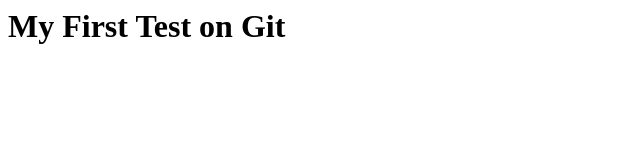
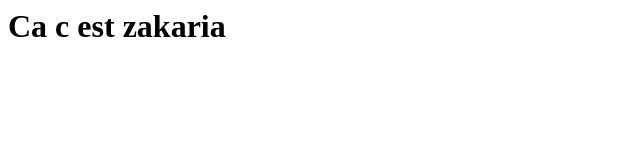
Before and after one commit to ElIDRISSIZak/projetGit, a plain HTML site: page index.html in a window 1280 px wide. Shown: the whole page, without its empty margins (0-640 px from the left). Drawn offline with Linux system fonts and the light colour scheme.

Commit message:
ca c est zak

```diff
--- a/index.html
+++ b/index.html
@@ -4,6 +4,6 @@
 
 </head>
 <body>
-<h1> My First Test on Git</h1>
+<h1> Ca c est zakaria</h1>
 </body>
 </html>
```
